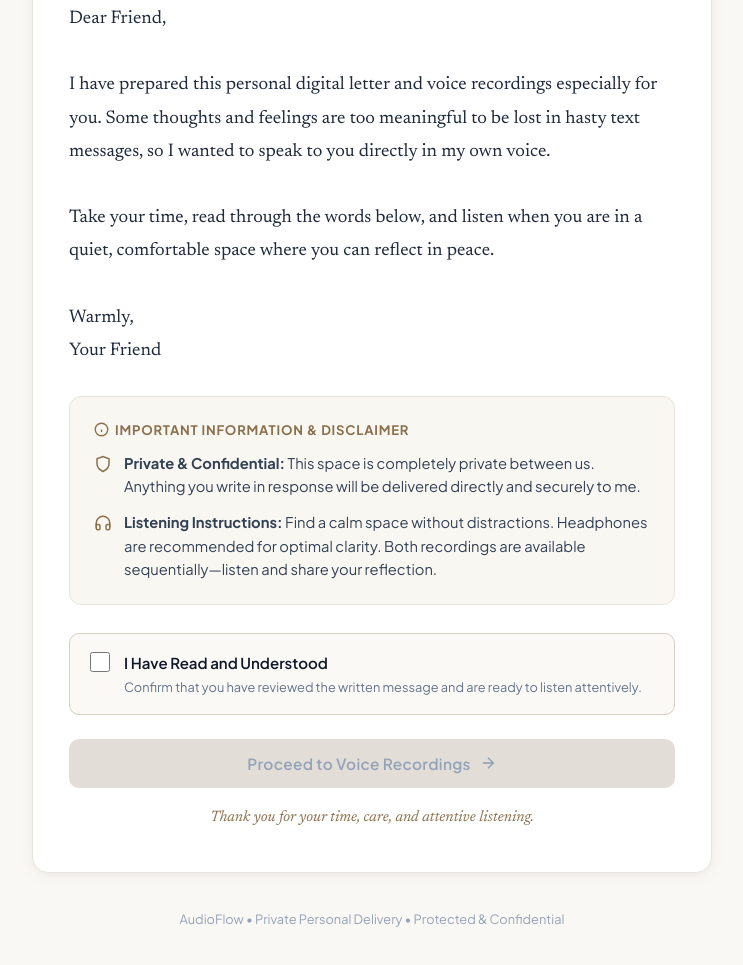
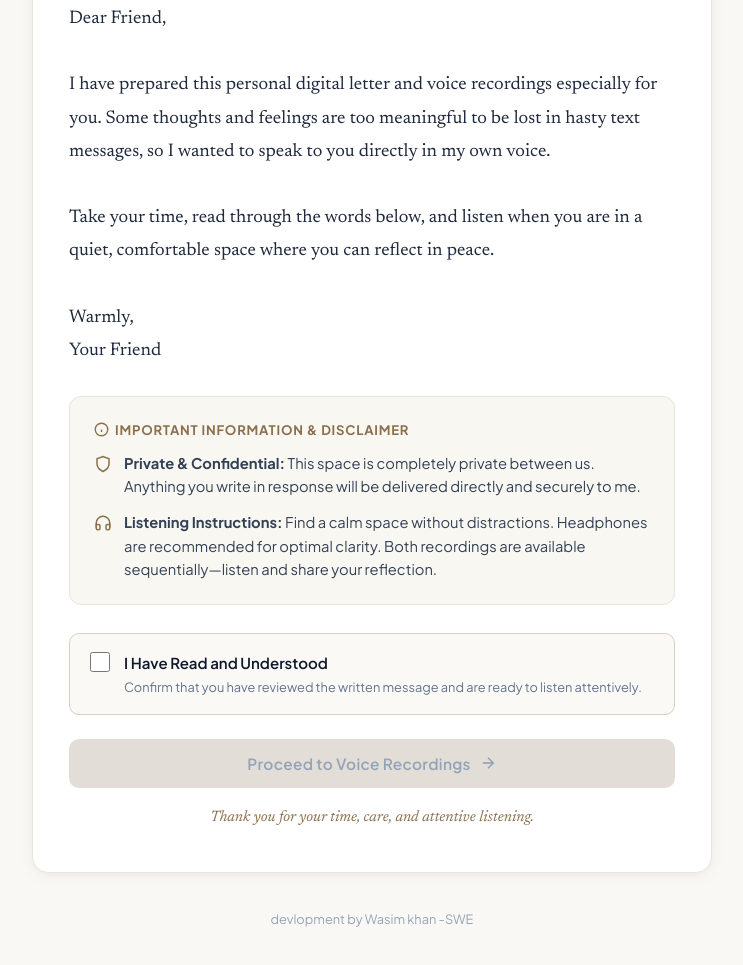
Before and after one commit to WasimKhan0786/message-recoding, a website: page public/index.html in a window 1280 px wide. Shown: the part 430-1395 px from the top of the page, without its empty margins (268-1011 px from the left). Drawn offline with Linux system fonts and the light colour scheme; no server answers.

Commit message:
Update footer text to reflect developer name

```diff
--- a/public/index.html
+++ b/public/index.html
@@ -1313,7 +1313,7 @@ Your Friend
   </main>
 
   <footer>
-    <p>AudioFlow &bull; Private Personal Delivery &bull; Protected &amp; Confidential</p>
+    <p>devlopment by Wasim khan -SWE</p>
   </footer>
 
   <script src="/js/home.js"></script>
```
